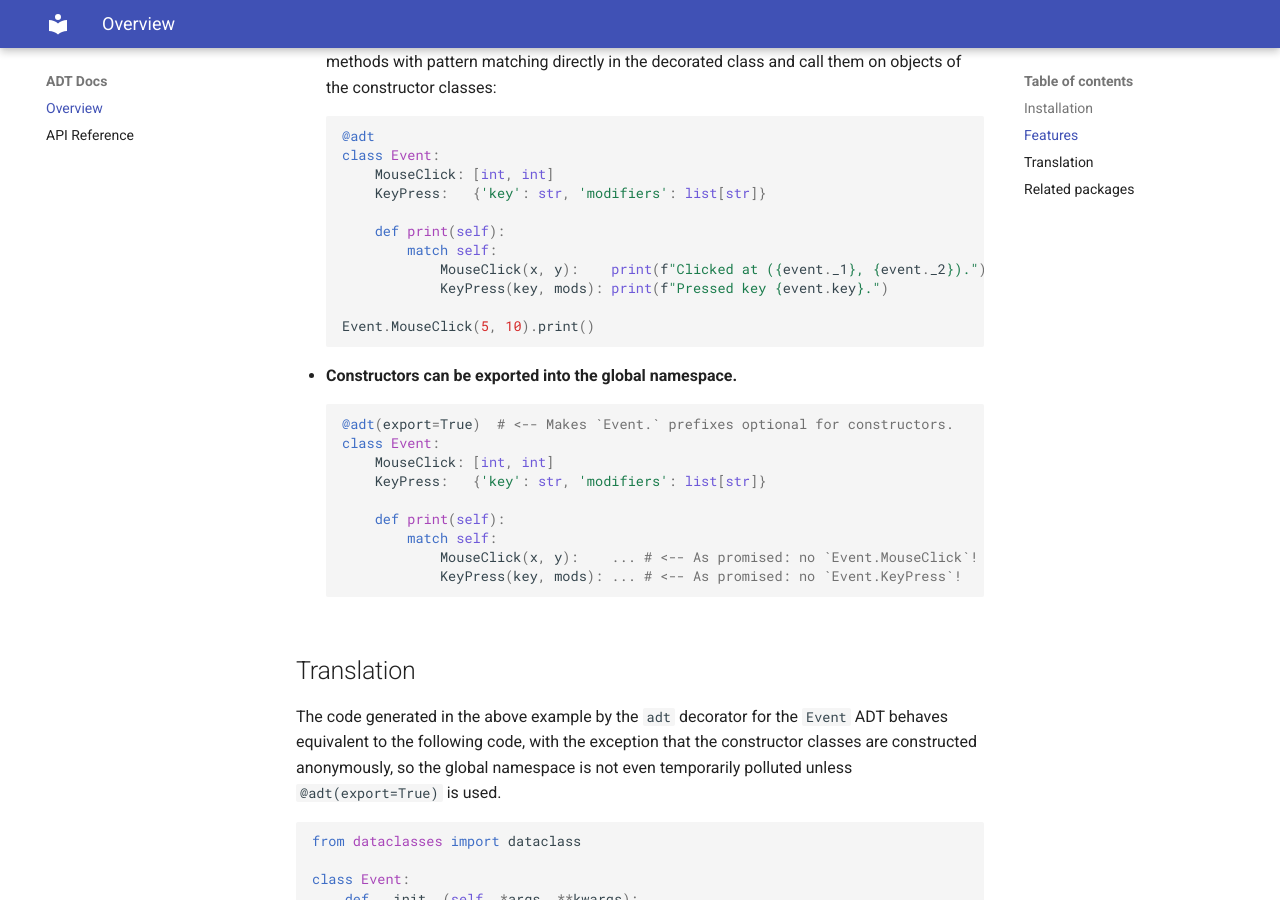
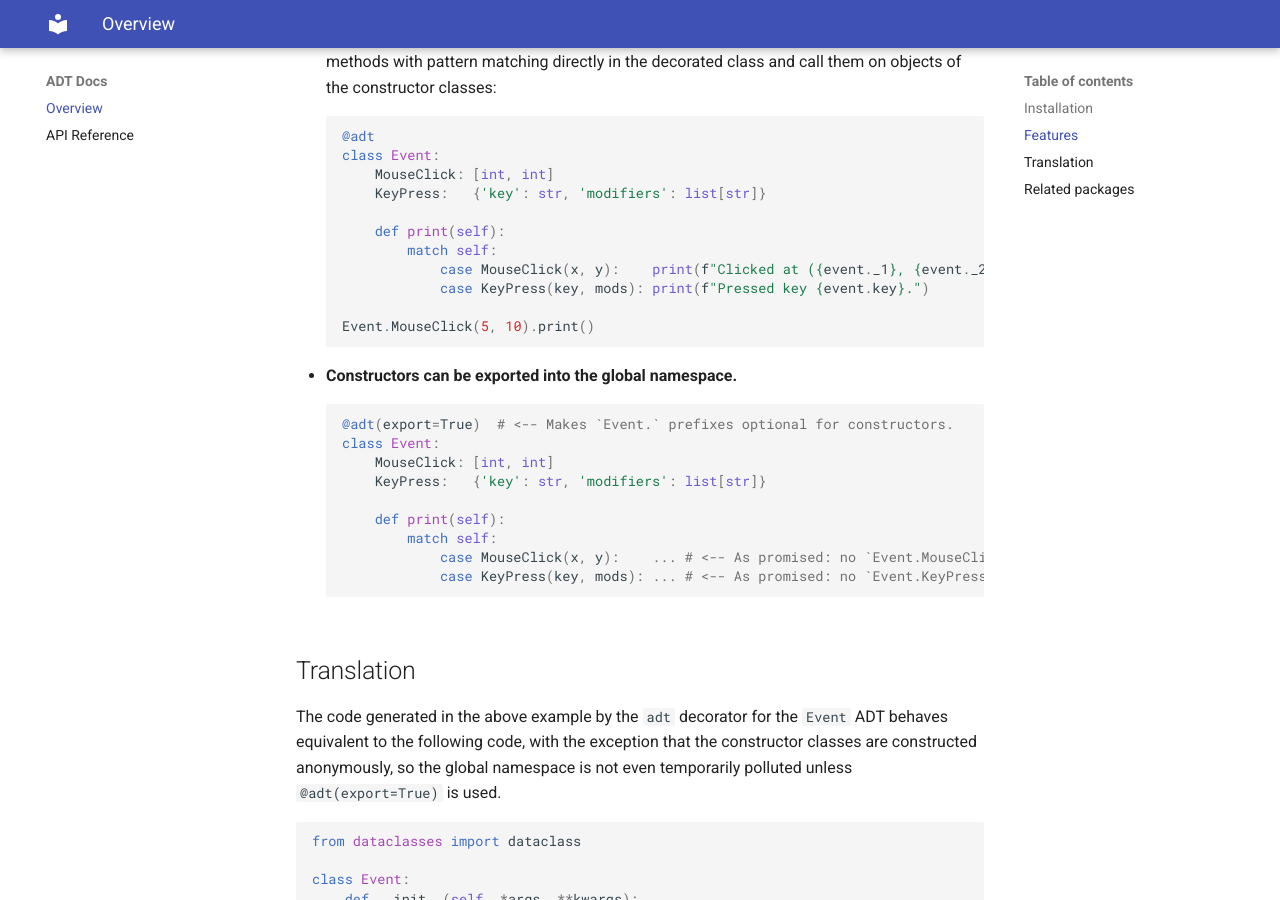
Before and after one commit to m0rphism/adt-decorators, an MkDocs documentation site: the page built from docs/overview.md, in a window 1280 px wide and 900 px high, scrolled down 1311 px. Built offline with MkDocs 1.6.1 and Material for MkDocs 9.7.7, drawn with Linux system fonts in a browser that asks for light colours.

Commit message:
Bump to 0.2.6: Fixed documentation.

````diff
--- a/adt/__init__.py
+++ b/adt/__init__.py
@@ -1,7 +1,7 @@
 """Provides class decorators for Algebraic Data Types (ADTs)
 """
 
-__version__ = "0.2.5"
+__version__ = "0.2.6"
 __author__ = 'Hannes Saffrich'
 
 from dataclasses import dataclass
--- a/docs/overview.md
+++ b/docs/overview.md
@@ -72,8 +72,8 @@
 
       def print(self):
           match self:
-              MouseClick(x, y):    print(f"Clicked at ({event._1}, {event._2}).")
-              KeyPress(key, mods): print(f"Pressed key {event.key}.")
+              case MouseClick(x, y):    print(f"Clicked at ({event._1}, {event._2}).")
+              case KeyPress(key, mods): print(f"Pressed key {event.key}.")
 
   Event.MouseClick(5, 10).print()
   ```
@@ -87,8 +87,8 @@
 
       def print(self):
           match self:
-              MouseClick(x, y):    ... # <-- As promised: no `Event.MouseClick`!
-              KeyPress(key, mods): ... # <-- As promised: no `Event.KeyPress`!
+              case MouseClick(x, y):    ... # <-- As promised: no `Event.MouseClick`!
+              case KeyPress(key, mods): ... # <-- As promised: no `Event.KeyPress`!
   ```
 
 
--- a/setup.py
+++ b/setup.py
@@ -10,7 +10,7 @@
 
 setup(
     name='adt-decorators',
-    version='0.2.5',
+    version='0.2.6',
     description='Algebraic Data Types via Class Decorators',
     long_description=desc,
     long_description_content_type='text/markdown',
````
